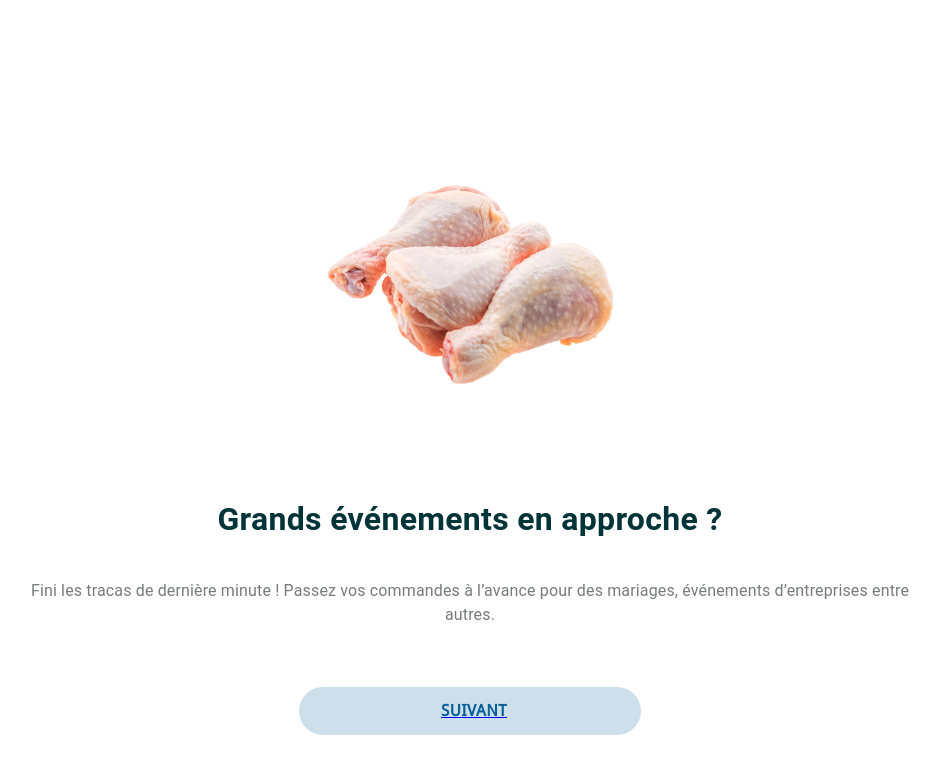
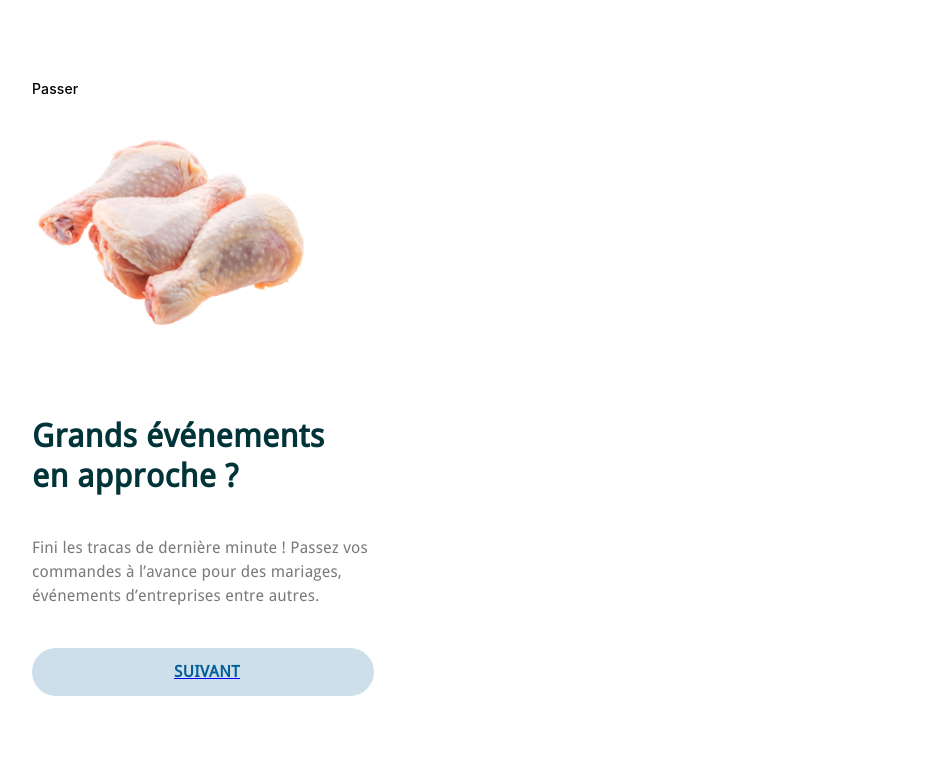
Before and after one commit to Opal-Organic-Market/Fresh-Market-Frontend, a React (Create React App) app: page /onboarding1 in a window 1280 px wide. Shown: the top 774 px of the page, without its empty margins (170-1110 px from the left). Built offline with nearby package versions, Linux system fonts and the light colour scheme.

Commit message:
restyled the intro pages

```diff
--- a/src/pages/accueil.jsx
+++ b/src/pages/accueil.jsx
@@ -7,6 +7,7 @@ import Fullchicken from '../assets/images/fullchicken.png';
 import Intrologo from '../assets/images/intrologo.jpg';
 import JeSimuleUnDevis from "../components/JeSimuleUnDevis";
 import { Link } from 'react-router-dom';
+import BottomNav from '../components/BottomNav';
 
 
 const useStyles = makeStyles((theme) => ({
@@ -137,6 +138,7 @@ export default function AccueilTypedeviande() {
       <Link to="/AccueilTypedeviandeLivraison">
         <JeSimuleUnDevis />
       </Link>
+      <BottomNav/>
     </div>
   );
 }
--- a/src/pages/onboarding1.jsx
+++ b/src/pages/onboarding1.jsx
@@ -1,82 +1,89 @@
-import React from 'react';
-import { makeStyles } from '@material-ui/core/styles';
-import Typography from '@material-ui/core/Typography';
+import React from "react";
+import { makeStyles } from "@material-ui/core/styles";
+import Typography from "@material-ui/core/Typography";
 import Poulet from "../assets/images/Poulet.jpg";
 import Suivant from "../components/Suivant";
-import { Link } from 'react-router-dom';
+import { Link } from "react-router-dom";
 
 const useStyles = makeStyles((theme) => ({
   page: {
-    [theme.breakpoints.down('md')]: {
-      width: '100%'
+    [theme.breakpoints.down("md")]: {
+      width: "100%",
+      padding: "0 20px", // Add padding to the sides
     },
-    [theme.breakpoints.up('md')]: {
-      width: '70%',
-      margin: '0 auto'
+    [theme.breakpoints.up("md")]: {
+      width: "70%",
+      margin: "0 auto",
+      paddingLeft: "20px", // Add padding to the left side
     },
-    minheight: '100vh',
-    display: 'flex',
-    flexDirection: 'column',
-    justifyContent: 'space-around',
-    alignItems: 'center',
-    margin: 'auto', // Center the page horizontally
+    minHeight: "100vh", // 'minHeight' instead of 'minheight'
+    display: "flex",
+    flexDirection: "column",
+    justifyContent: "flex-start",
+    alignItems: "flex-start", // Align content to the left
   },
   boeuf: {
-    width: '278',
-    height: '278',
+    width: "278px",
+    height: "278px",
   },
   productname: {
-    width: '342',
-    height: '80',
-    fontWeight: '700',
-    font: 'Droid Sans',
-    fontSize: '32px',
-    lineHeight: '40px',
-    textAlign: 'center',
-    color: '#013438',
+    width: "342px",
+    height: "80px",
+    fontWeight: "700",
+    fontFamily: "Droid Sans", // Correct property name
+    fontSize: "32px",
+    lineHeight: "40px",
+    textWrap: "balance",
+    color: "#013438",
   },
   productdescription: {
-    width: '342',
-    height: '72',
-    font: 'Droid Sans',
-    fontSize: '16px',
-    fontWeight: '400',
-    lineHeight: '24px',
-    textAlign: 'center',
-    color: '#797A7B',
+    width: "342px", // Add 'px' to specify the unit
+    height: "72px", // Add 'px' to specify the unit
+    fontFamily: "Droid Sans", // Correct property name
+    fontSize: "16px",
+    fontWeight: "400",
+    lineHeight: "24px",
+    textWrap: "balance",
+    color: "#797A7B",
+  },
+  header: {
+    fontFamily: "Inter",
+    fontSize: "14px",
+    fontWeight: "500",
+    lineHeight: "17.5px",
+    textAlign: "left",
+    justifyContent: "left",
+    marginRight: "20px", // Add margin to the left
+    marginTop: "20px", // Add margin to the top
   },
 }));
 
-export default function Onboaring2() {
+export default function Onboarding2() {
   const classes = useStyles();
 
   return (
     <div className={classes.page}>
+
       <br></br>
       <br></br>
       <br></br>
-      <br></br>
-      <br></br>
-      <br></br>
-      <br></br>
+      <Typography className={classes.header}>Passer</Typography>
       <img src={Poulet} alt="Boeuf" className={classes.boeuf} />
       <br></br>
       <br></br>
-      <br></br>
       <Typography className={classes.productname}>
-      Grands événements en approche ?
+        Grands événements en approche ?
       </Typography>
       <br></br>
       <br></br>
-
       <Typography className={classes.productdescription}>
-      Fini les tracas de dernière minute ! Passez vos commandes à l’avance pour des mariages, événements d’entreprises entre autres.
+        Fini les tracas de dernière minute ! Passez vos commandes à l’avance
+        pour des mariages, événements d’entreprises entre autres.
       </Typography>
       <br></br>
       <br></br>
-      <br></br>
       <Link to="/Onboarding2">
-      <Suivant/>
+        <Suivant />
       </Link>
     </div>
   );
--- a/src/pages/onboarding2.jsx
+++ b/src/pages/onboarding2.jsx
@@ -72,6 +72,7 @@ export default function Onboaring2() {
         Commandes sur mesure.
       </Typography>
       <br></br>
+      <br></br>
       <Typography className={classes.productdescription}>
         Aurevoir la calculette ! Donnez-nous le nombre de consommateurs de nos
         produits et l’appli fera une estimation du coût pour vous.
```
